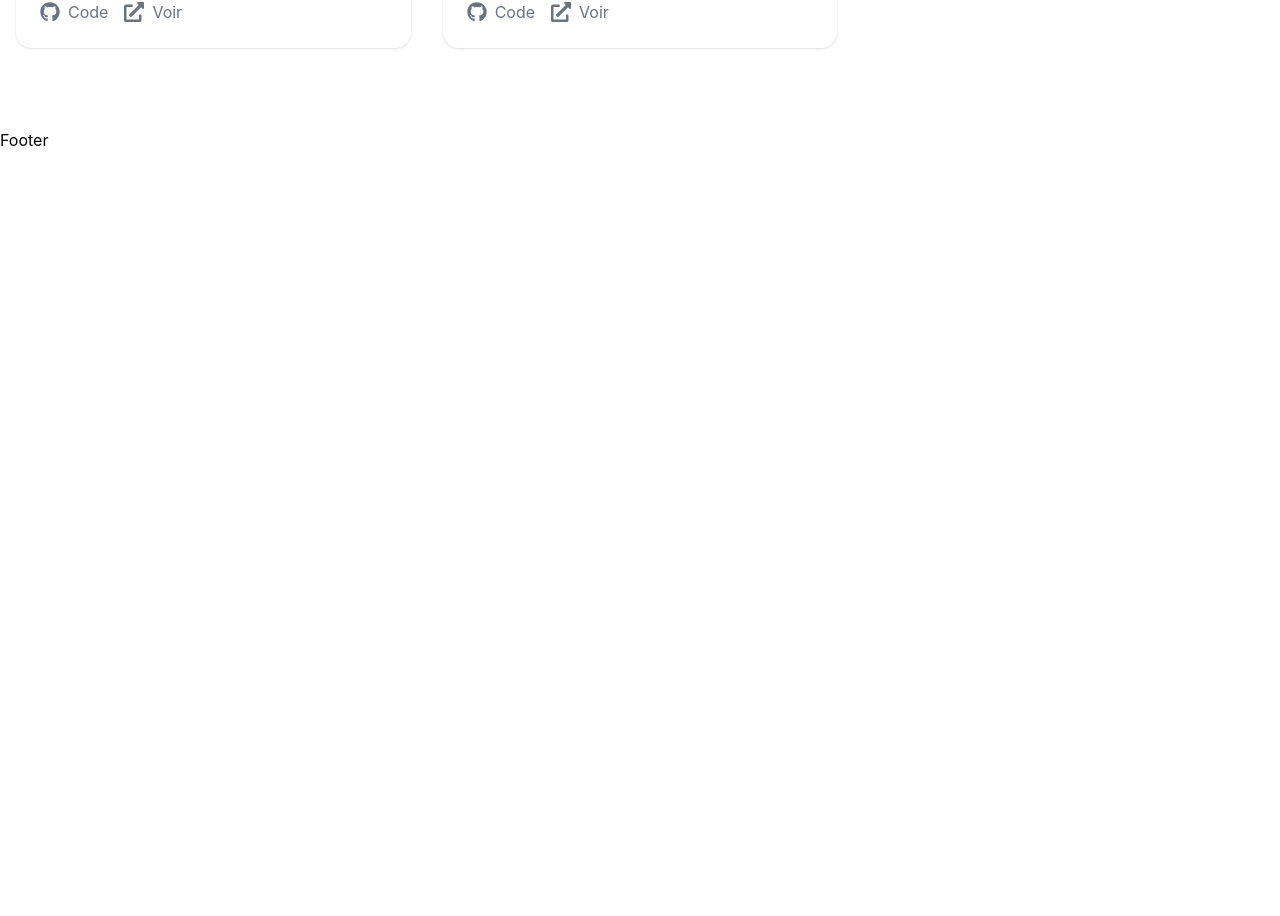
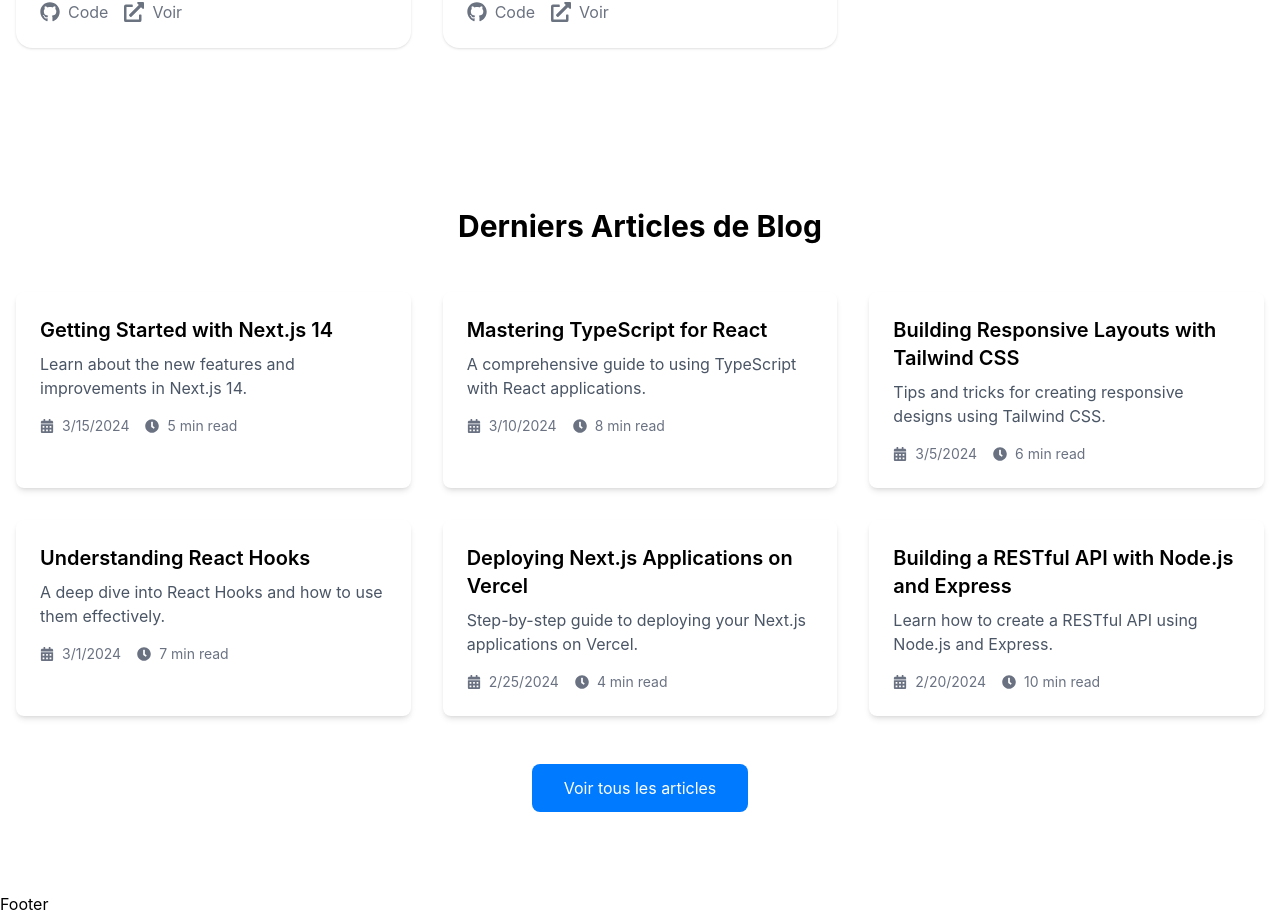
Before and after one commit to kevinkalenga/nextjs_portfolio, a Next.js app: page / in a window 1280 px wide. Shown: the part 2053-2969 px from the top of the page. Before the commit the page ends 2205 px from the top, so only its background shows below. Built offline with nearby package versions, Linux system fonts and the light colour scheme.

Commit message:
Latest Blogs Section

```diff
--- /dev/null
+++ b/src/app/components/Blog.tsx
@@ -0,0 +1,41 @@
+import { blogs } from '@/src/contents/blog'
+import Link from 'next/link'
+import React from 'react'
+import { FaCalendarAlt, FaClock } from 'react-icons/fa'
+
+const Blog = () => {
+  return (
+    <section className='py-20 container max-w-7xl mx-auto px-4'>
+      <h2 className='text-3xl font-bold mb-12 text-center'>Derniers Articles de Blog</h2>
+      <div className='grid grid-cols-1 md:grid-cols-3 gap-8'>
+        {
+          blogs.map((blog) => (
+            <article key={blog.slug} className='bg-white dark:bg-dark/50 rounded-lg shadow-md p-6'>
+               <Link href={`/blogs/${blog.slug}`}>
+                 <h3 className='text-xl font-semibold mb-2 hover:text-primary transition-colors'>{blog.title}</h3>
+               </Link>
+               <p className='text-gray-600 dark:text-gray-300 mb-4'>{blog.excerpt}</p>
+               <div className='flex items-center text-sm text-gray-500 dark:text-gray-400 space-x-4'>
+                 <span className='flex items-center'>
+                   <FaCalendarAlt className='mr-2' />
+                   {new Date(blog.date).toLocaleDateString()}
+                 </span>
+                 <span className='flex items-center'>
+                   <FaClock className='mr-2' />
+                   {blog.readTime}
+                 </span>
+               </div>
+            </article>
+          ))
+        }
+      </div>
+
+      <div className='text-center mt-12'>
+        <Link href="/blogs" className='inline-block bg-primary text-white px-8 py-3 rounded-lg hover:bg-primary/90 transition-colors'>Voir tous les articles</Link>
+      </div>
+
+    </section>
+  )
+}
+
+export default Blog
--- a/src/app/components/Navbar.tsx
+++ b/src/app/components/Navbar.tsx
@@ -4,7 +4,7 @@
 import Link from 'next/link'
 import { usePathname } from "next/navigation";
 import { Bars3Icon, MoonIcon, SunIcon, XMarkIcon } from "@heroicons/react/24/outline";
-import { div } from "framer-motion/client";
+
 import { useTheme } from "../context/ThemeContext";
 
 
--- a/src/app/page.tsx
+++ b/src/app/page.tsx
@@ -1,3 +1,4 @@
+import Blog from "./components/Blog";
 import Hero from "./components/Hero";
 import Projects from "./components/Projects";
 
@@ -7,6 +8,7 @@
     <>
       <Hero />
       <Projects />
+      <Blog />
     </>
   );
 }
```
